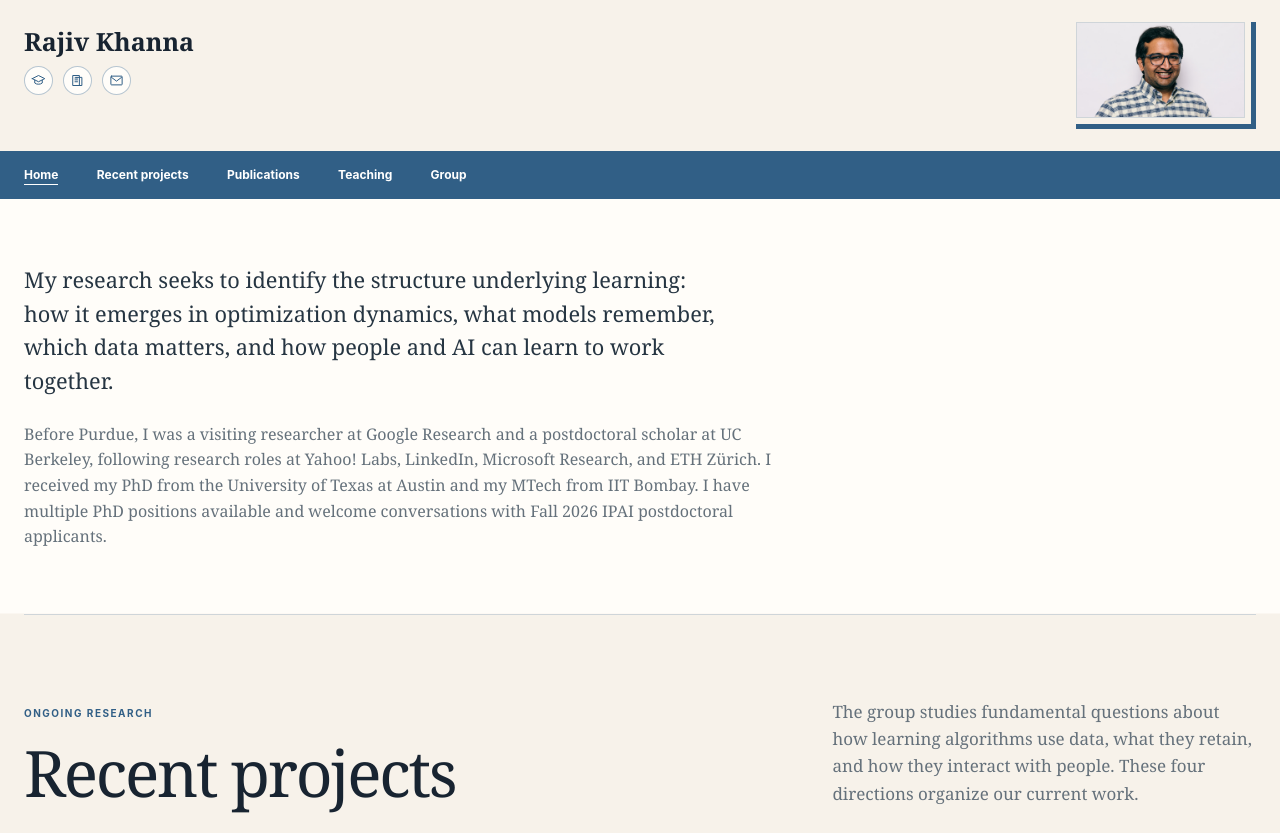
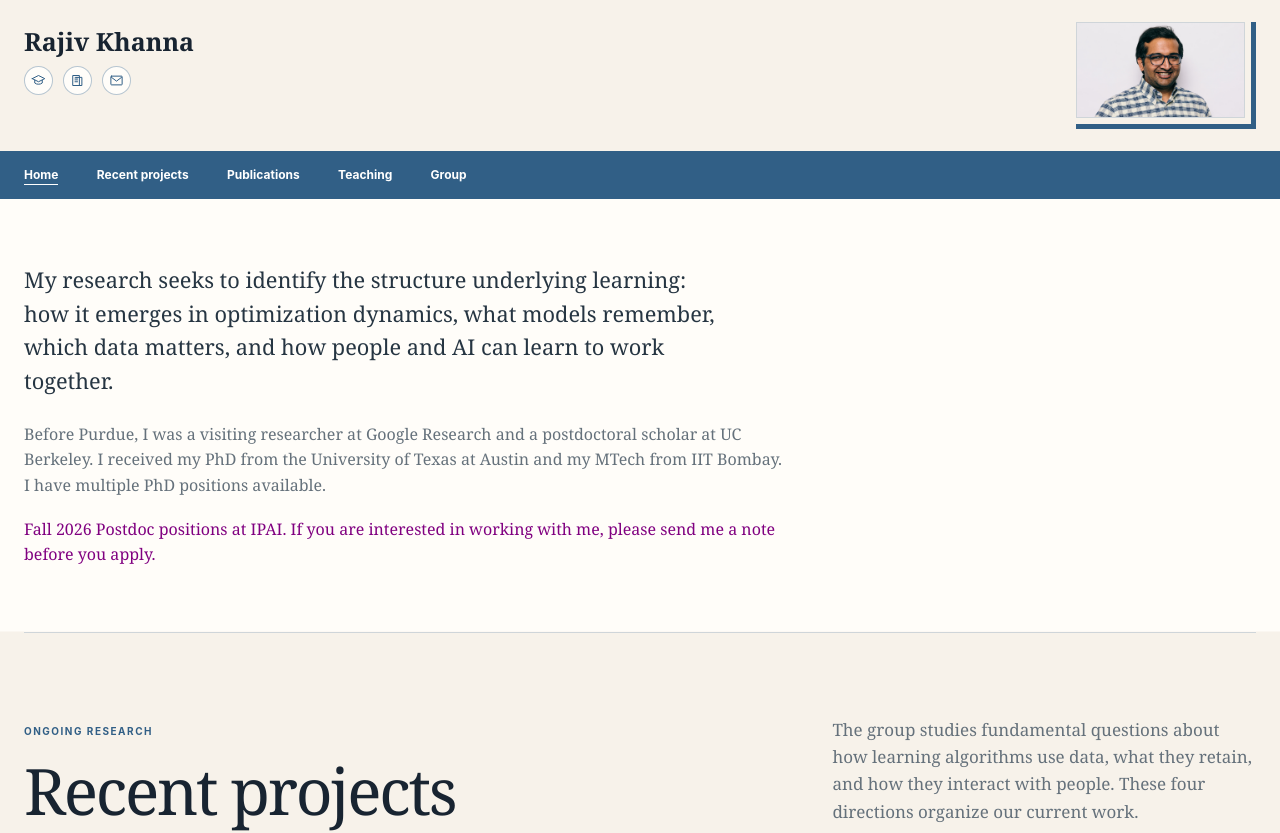
Before and after one commit to rjvak7/rjvak7.github.io, a Next.js app: page / in a window 1280 px wide. Shown: the top 833 px of the page. Built offline with nearby package versions, Linux system fonts and the light colour scheme.

Commit message:
Restore highlighted IPAI announcement

```diff
--- a/app/globals.css
+++ b/app/globals.css
@@ -329,6 +329,16 @@ a:hover .external-mark {
   color: var(--muted);
   font-family: var(--serif);
   font-size: 16px;
+}
+
+.hero-copy > p.hero-announcement {
+  margin-top: 18px;
+  color: #800080;
+}
+
+.hero-announcement a {
+  color: inherit;
+  text-decoration-color: currentColor;
 }
 
 .hero-portrait {
--- a/app/page.tsx
+++ b/app/page.tsx
@@ -78,12 +78,17 @@ export default function Home() {
             </p>
             <p>
               Before Purdue, I was a visiting researcher at Google Research and
-              a postdoctoral scholar at UC Berkeley, following research roles at
-              Yahoo! Labs, LinkedIn, Microsoft Research, and ETH Zürich. I
-              received my PhD from the University of Texas at Austin and my
-              MTech from IIT Bombay. I have multiple PhD positions available
-              and welcome conversations with Fall 2026 IPAI postdoctoral
-              applicants.
+              a postdoctoral scholar at UC Berkeley. I received my PhD from the
+              University of Texas at Austin and my MTech from IIT Bombay. I have
+              multiple PhD positions available.
+            </p>
+            <p className="hero-announcement">
+              Fall 2026 Postdoc positions at{" "}
+              <a href="https://ipai.research.purdue.edu/postdoctoral-fellows-program/">
+                IPAI.
+              </a>{" "}
+              If you are interested in working with me, please send me a note
+              before you apply.
             </p>
           </div>
 
```
Also changed, not shown: 1 other file (tests, documents, lock files or other folders).
